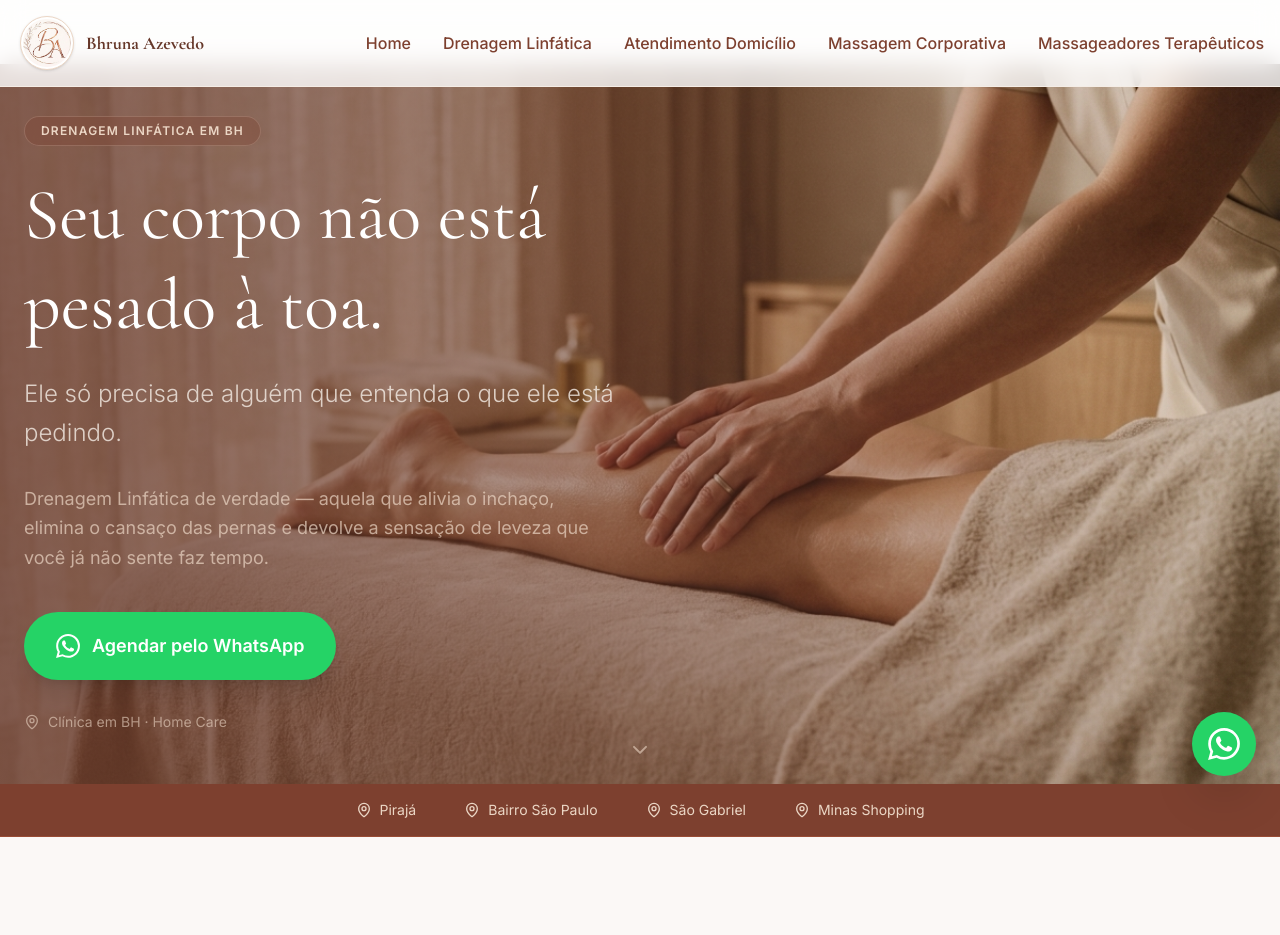
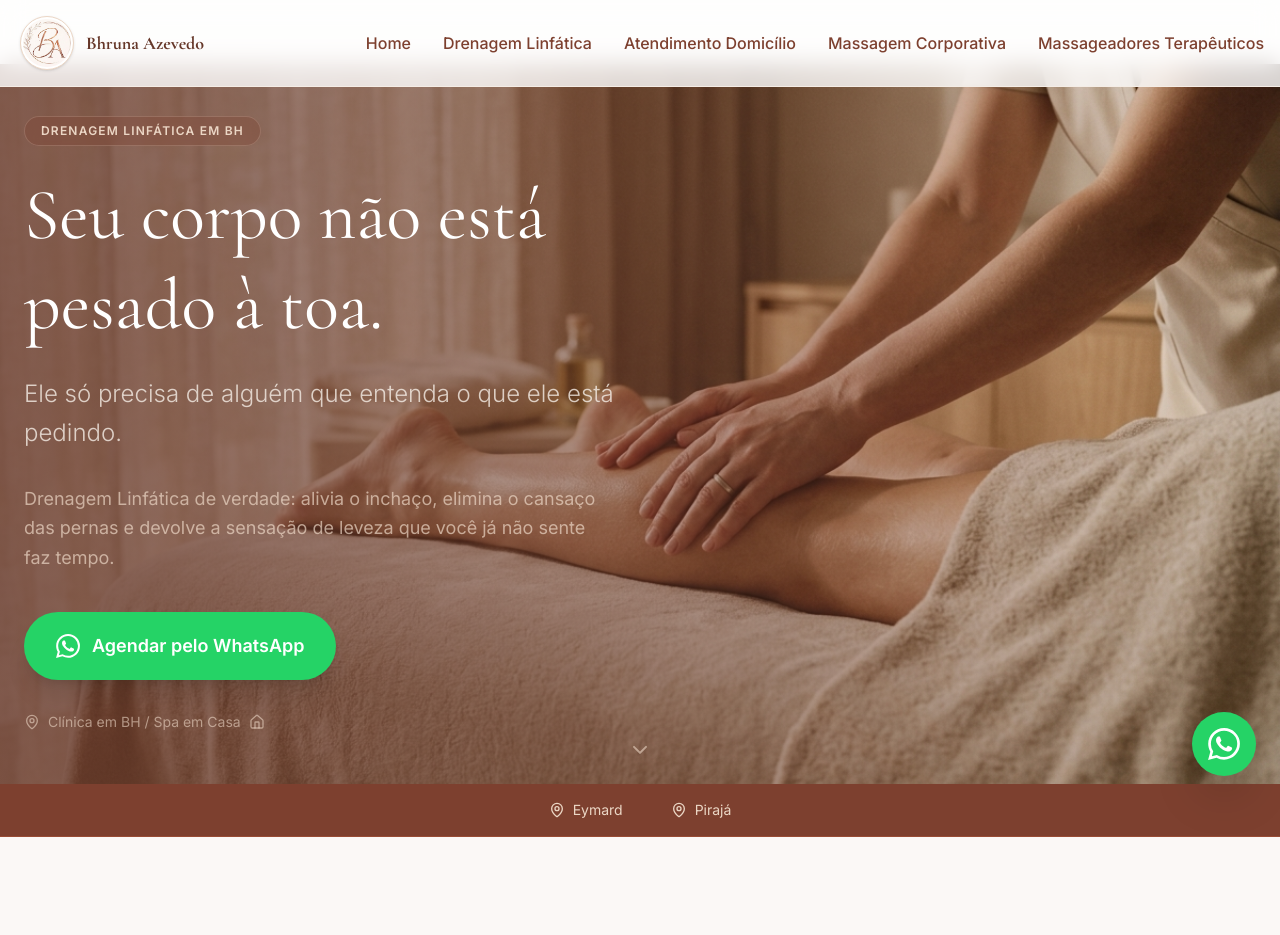
Before and after one commit to arthursl12/bhrunaestetica, a React (Vite) app: page /drenagem in a window 1280 px wide. Shown: the top 935 px of the page. Built offline with nearby package versions, Linux system fonts and the light colour scheme; a web font is replaced by a local one.

Commit message:
Update Drenagem Linfática page: copy tweaks and location updates

```diff
--- a/src/DrenagemLinfaticaPage.tsx
+++ b/src/DrenagemLinfaticaPage.tsx
@@ -15,7 +15,9 @@ import {
   Package,
   Sparkles,
   Baby,
-  ChevronRight
+  ChevronRight,
+  House,
+  Map
 } from 'lucide-react';
 import {
   Navbar,
@@ -186,7 +188,7 @@ const DrenagemLinfaticaPage = () => {
 
             <FadeIn delay={0.3}>
               <p className="text-lg text-brand-200/70 mb-10 leading-relaxed max-w-xl">
-                Drenagem Linfática de verdade — aquela que alivia o inchaço, elimina o cansaço das pernas e devolve a sensação de leveza que você já não sente faz tempo.
+                Drenagem Linfática de verdade: alivia o inchaço, elimina o cansaço das pernas e devolve a sensação de leveza que você já não sente faz tempo.
               </p>
             </FadeIn>
 
@@ -205,7 +207,8 @@ const DrenagemLinfaticaPage = () => {
               </div>
               <p className="text-sm text-brand-200/60 flex items-center gap-2">
                 <MapPin className="w-4 h-4" />
-                Clínica em BH · Home Care
+                Clínica em BH / Spa em Casa
+                <House className="w-4 h-4" />
               </p>
             </FadeIn>
           </div>
@@ -226,10 +229,8 @@ const DrenagemLinfaticaPage = () => {
       {/* Sticky Location Bar */}
       <div className="bg-brand-800 border-b border-brand-700 py-4 px-4 hidden md:block">
         <div className="max-w-6xl mx-auto flex justify-center gap-12 text-sm text-brand-200">
+          <span className="flex items-center gap-2"><MapPin className="w-4 h-4" /> Eymard</span>
           <span className="flex items-center gap-2"><MapPin className="w-4 h-4" /> Pirajá</span>
-          <span className="flex items-center gap-2"><MapPin className="w-4 h-4" /> Bairro São Paulo</span>
-          <span className="flex items-center gap-2"><MapPin className="w-4 h-4" /> São Gabriel</span>
-          <span className="flex items-center gap-2"><MapPin className="w-4 h-4" /> Minas Shopping</span>
         </div>
       </div>
 
@@ -375,10 +376,8 @@ const DrenagemLinfaticaPage = () => {
                   Ou, se preferir, venha até a gente.
                 </p>
                 <div className="flex flex-wrap justify-center gap-4 text-sm text-brand-900/70">
-                  <span className="flex items-center gap-2"><MapPin className="w-4 h-4 text-brand-400" /> Pirajá</span>
-                  <span className="flex items-center gap-2"><MapPin className="w-4 h-4 text-brand-400" /> São Gabriel</span>
-                  <span className="flex items-center gap-2"><MapPin className="w-4 h-4 text-brand-400" /> Bairro São Paulo</span>
-                  <span className="flex items-center gap-2"><MapPin className="w-4 h-4 text-brand-400" /> Minas Shopping</span>
+                  <span className="flex items-center gap-2"><MapPin className="w-4 h-4 text-brand-400" /> Pirajá/Eymard</span>
+                  <span className="flex items-center gap-2"><Map className="w-4 h-4 text-brand-400" /> Pertinho do Minas Shopping</span>
                 </div>
               </div>
             </div>
```
